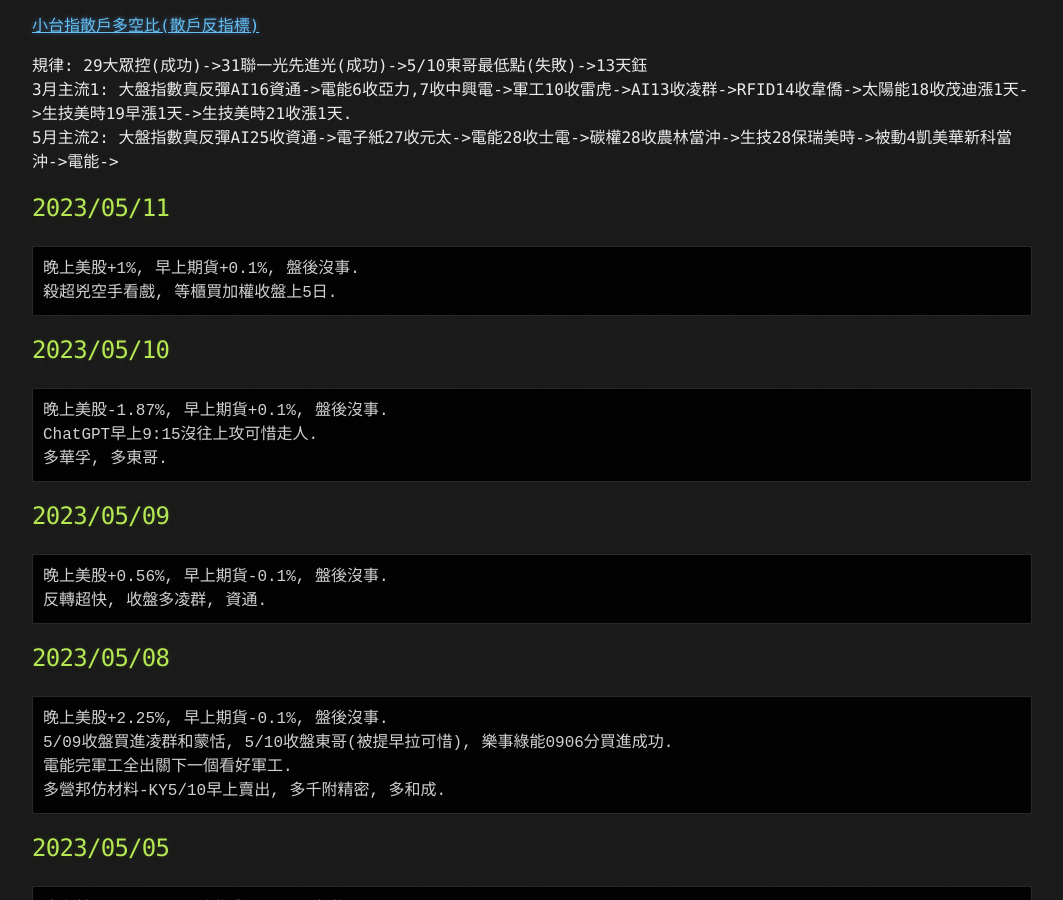
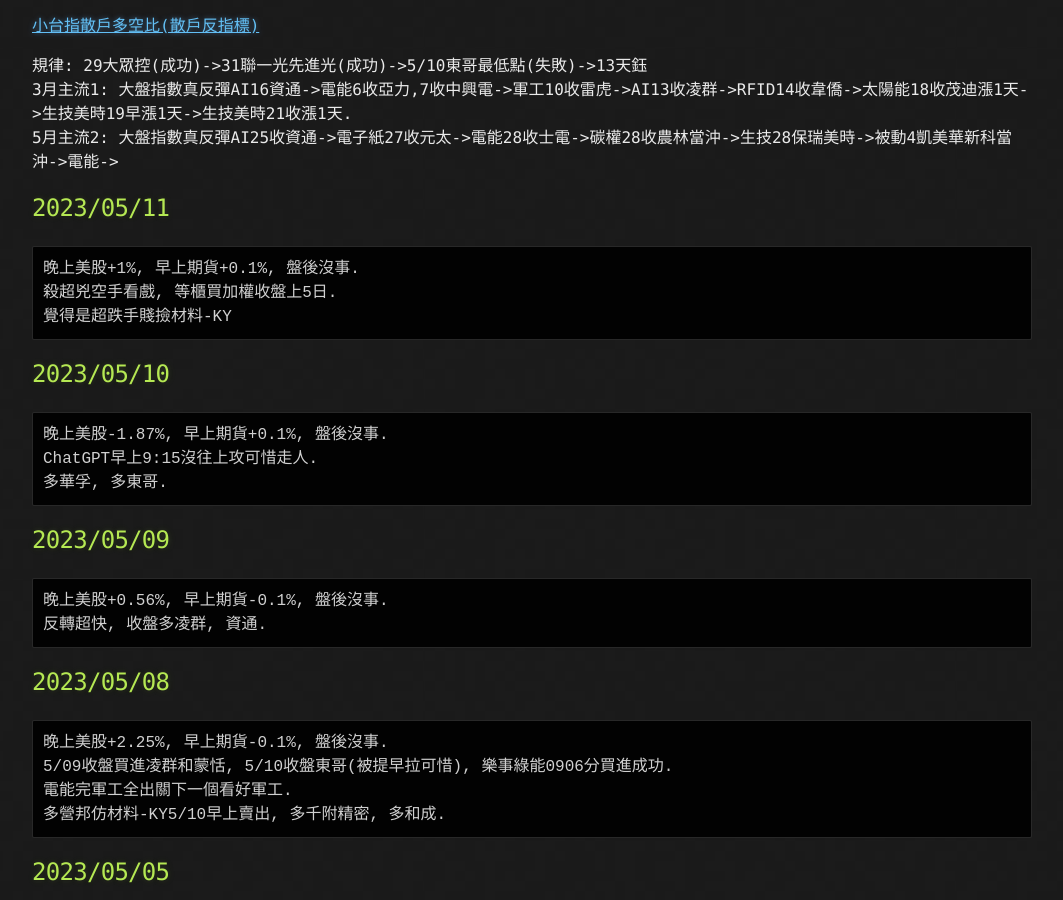
Before and after one commit to lepg5487/Stock_God, a Jekyll site: the page built from index.md, in a window 1280 px wide and 900 px high, scrolled down 484 px. Shown: the whole window, without its empty margins (108-1171 px from the left). Built offline with Jekyll 4.4.1, drawn with Linux system fonts in a browser that asks for light colours; our own code applies the rules of GitHub Pages for plain Markdown files.

Commit message:
Update index.md

````diff
--- a/index.md
+++ b/index.md
@@ -24,6 +24,7 @@
 ```
 晚上美股+1%, 早上期貨+0.1%, 盤後沒事.
 殺超兇空手看戲, 等櫃買加權收盤上5日.
+覺得是超跌手賤撿材料-KY
 ```
 
 ## 2023/05/10
````
